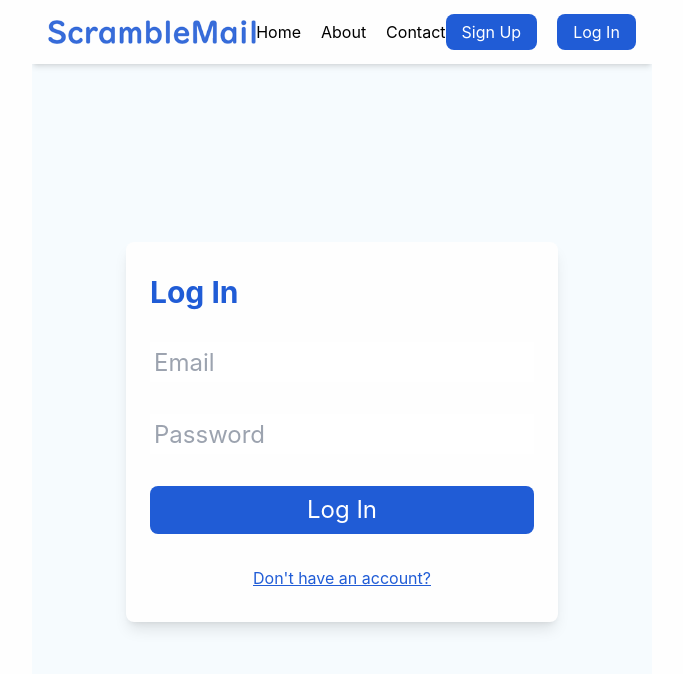
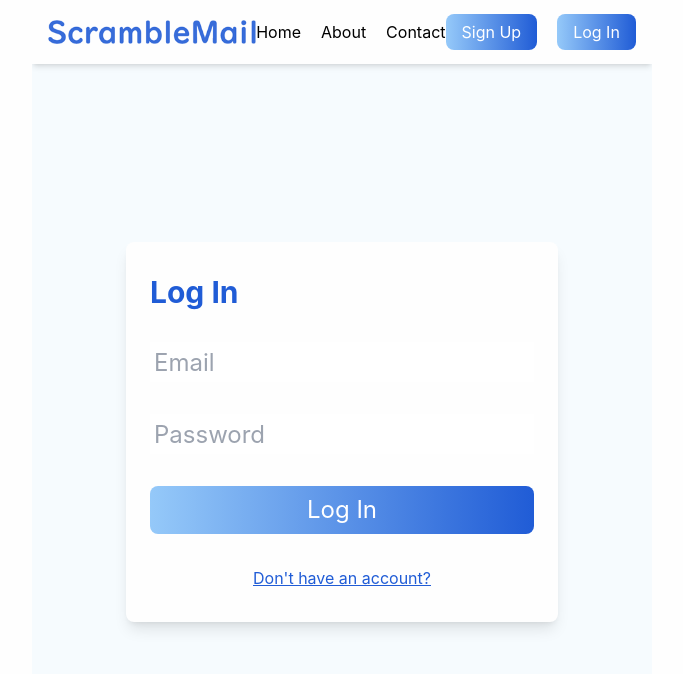
Before and after one commit to alexbishopbootcamp/scramblemail, a React (Vite) app in the folder client/: page /login in a window 1280 px wide. Shown: the top 674 px of the page, without its empty margins (298-981 px from the left). Built offline with nearby package versions, Linux system fonts and the light colour scheme.

Commit message:
Added Azure theme, created sidebar for dashboard desktop view

```diff
--- a/client/src/components/Auth/Form.jsx
+++ b/client/src/components/Auth/Form.jsx
@@ -58,7 +58,7 @@ const Form = ({ type }) => {
              value={password} onChange={(e) => setPassword(e.target.value)} />
       {message && <span className="text-sm text-theme-blue-400">{message}</span>}
       {error && <span className="text-sm text-red-700">{error}</span>}
-      <button className="w-full py-2 px-4 rounded-lg text-white bg-theme-blue-300 hover:bg-theme-blue-400 hover:shadow-lg transition-all duration-50"
+      <button className="w-full py-2 px-4 rounded-lg text-white bg-azure hover:scale-105 hover:shadow-lg transition-all duration-50"
               type="submit" disabled={signupLoading || loginLoading} >
               {signupLoading || loginLoading ? '⏳' : (type === 'signup' ? 'Sign Up' : 'Log In')}
       </button>
--- a/client/src/components/Dashboard/Sidebar.jsx
+++ b/client/src/components/Dashboard/Sidebar.jsx
@@ -5,7 +5,7 @@ const Navbar = ({ navItems }) => {
 
 
   return (
-      <div className="w-96 bg-azure h-screen">
+      <div className="flex flex-col gap-2 w-72 bg-azure h-screen p-4">
         {navItems.map((item) => (
           <Link key={item.name} to={item.path} className="block px-2 py-1 text-white font-semibold rounded hover:text-theme-white-600">
             {item.name}
--- a/client/src/components/Dashboard/UserProfile.jsx
+++ b/client/src/components/Dashboard/UserProfile.jsx
@@ -17,7 +17,7 @@ const UserProfile = () => {
   const profile = profileData?.getProfile;
 
   return (
-    <main className="grow p-4">
+    <main className="grow p-4 max-w-lg m-auto">
 
       <div className="flex flex-col w-full p-4 bg-azure rounded-lg mb-4">
         <div className="flex justify-between items-center">
--- a/client/src/components/common/Header.jsx
+++ b/client/src/components/common/Header.jsx
@@ -29,8 +29,8 @@ const Header = () => {
 
       <ul className="flex gap-2 md:gap-5">
         {authLinks.map((link, index) => (
-          <li key={index}>
-            <Link to={link.to} className="px-2 md:px-4 py-2 rounded-lg bg-theme-blue-300 text-white">
+          <li key={index} className="hover:scale-105 transition-transform">
+            <Link to={link.to} className="px-2 md:px-4 py-2 rounded-lg bg-azure text-white">
               {link.text}
             </Link>
           </li>
--- a/client/src/pages/Dashboard.jsx
+++ b/client/src/pages/Dashboard.jsx
@@ -4,6 +4,7 @@ import Nav from '../components/Dashboard/Navbar';
 import Side from '../components/Dashboard/Sidebar';
 import Addresses from '../components/Dashboard/Addresses';
 import UserProfile from '../components/Dashboard/UserProfile';
+import Header from '../components/common/Header';
 
 
 const navItems = [
@@ -18,8 +19,11 @@ const Dashboard = () => {
 
 
   return (
-    <div className="flex flex-row lg:flex-row max-h-screen overflow-scroll grow w-full h-full">
+    <>
+    <Header />
+      <div className="flex flex-row lg:flex-row max-h-screen overflow-scroll grow">
 
+        {/* TODO: Clean this up, combine into one component */}
         <div className="lg:hidden">
           <Nav navItems={navItems} flip={true} />
         </div>
@@ -32,11 +36,11 @@ const Dashboard = () => {
             <Route index element={<Addresses />} />
             <Route path="/addresses" element={<Addresses />} />
             <Route path="/profile" element={<UserProfile />} />
-            {/* <Route path="/settings" element={<Settings />} /> */}
-
+            <Route path="/settings" element={<UserProfile />} />
           </Routes>
         </div>
       </div>
+    </>
   );
 };
 
--- a/client/tailwind.config.js
+++ b/client/tailwind.config.js
@@ -37,6 +37,7 @@ module.exports = {
       },
       backgroundImage: {
         'azure': 'linear-gradient(to right, #95c9f9, #205cd6)',
+        'azure-dark': 'linear-gradient(to right, #205cd6, #1b4aa6)',
       },
       fontFamily: {
         'sans': ['Roboto', 'sans-serif'],
```
Lines whose indentation alone changed are shown as unchanged.
